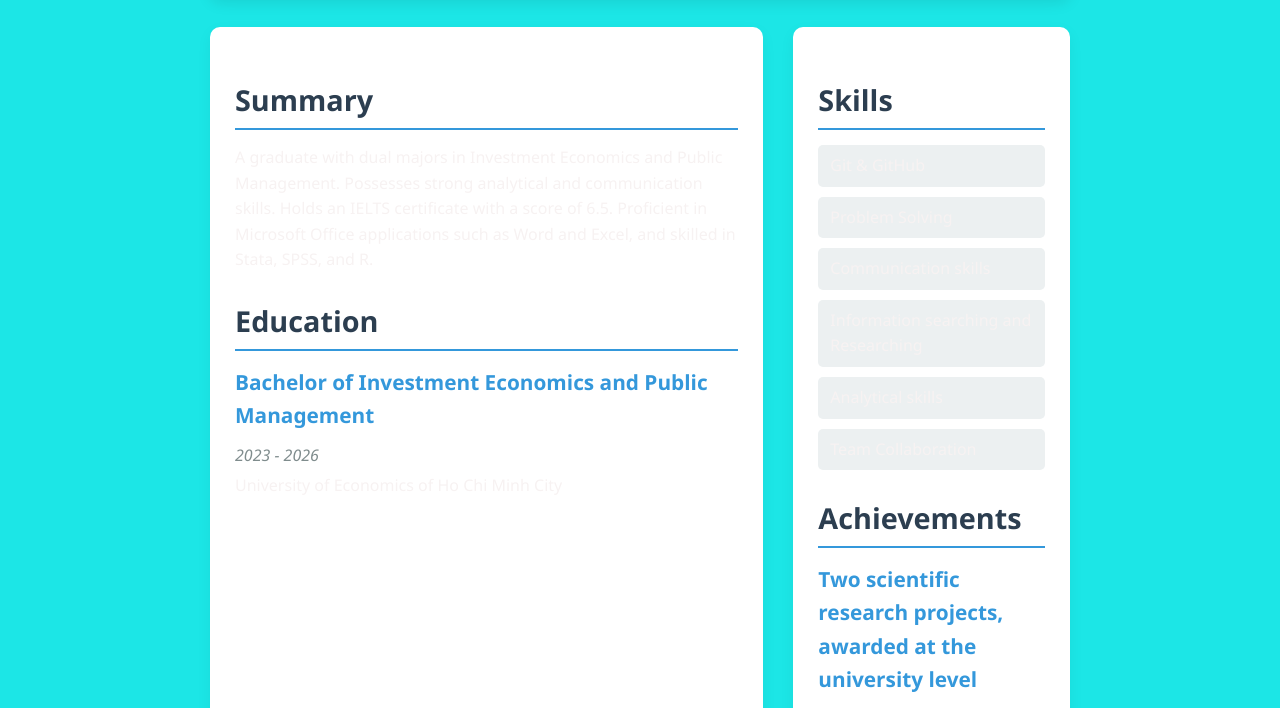
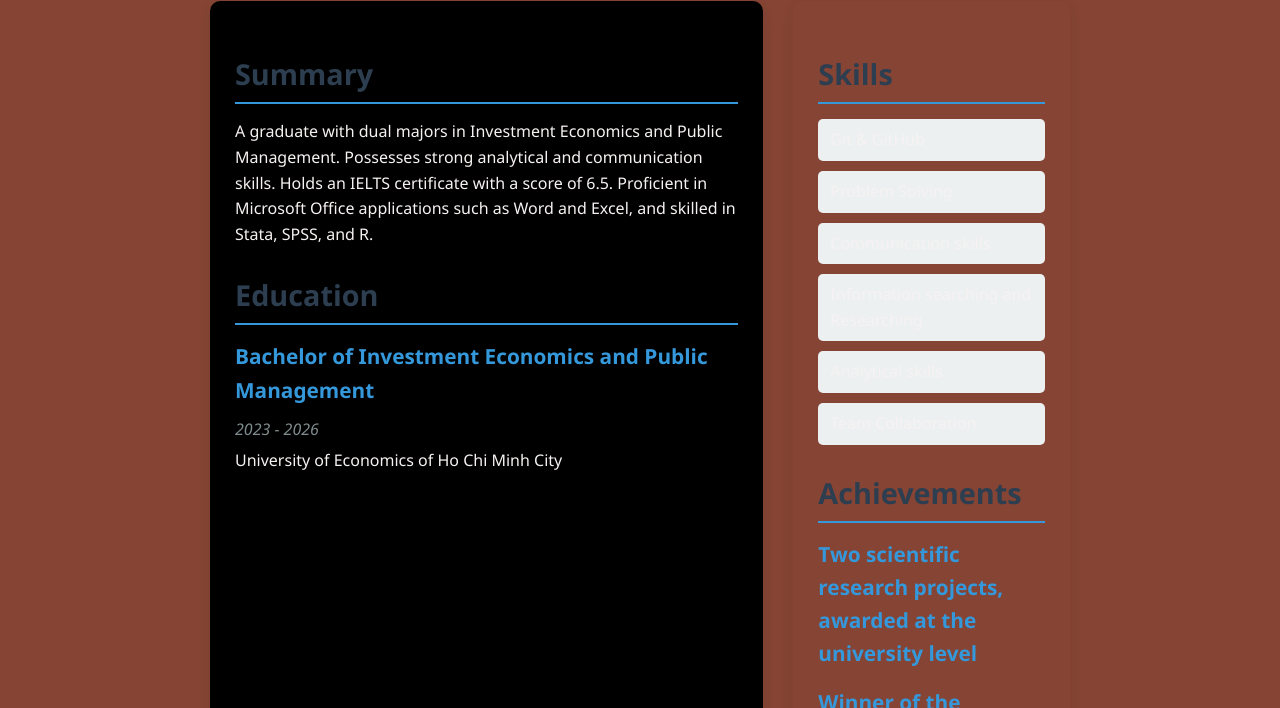
Before and after one commit to maitran31231026033/maitran14.github.io, a plain HTML site: page index.html in a window 1280 px wide. Shown: the part 254-962 px from the top of the page. Drawn offline with Linux system fonts and the light colour scheme.

Commit message:
Update index.html

```diff
--- a/index.html
+++ b/index.html
@@ -1,10 +1,9 @@
-# My Resume
 <!DOCTYPE html>
 <html lang="vi">
 <head>
     <meta charset="UTF-8">
     <meta name="viewport" content="width=device-width, initial-scale=1.0">
-    <title>My Resume - Mainran14</title>
+    <title>My Resume - Maitran14</title>
     <link rel="stylesheet" href="https://cdnjs.cloudflare.com/ajax/libs/font-awesome/6.4.0/css/all.min.css">
     <style>
         * {
@@ -15,7 +14,7 @@
         }
 
         body {
-            background-color: #1ce6e6;
+            background-color: #854434;
             color: #f7f2f2;
             line-height: 1.6;
         }
@@ -88,14 +87,14 @@
         }
 
         .main-section {
-            background: white;
+            background: black;
             padding: 25px;
             border-radius: 10px;
             box-shadow: 0 5px 15px rgba(0, 0, 0, 0.05);
         }
 
         .sidebar {
-            background: white;
+            background: dark grey;
             padding: 25px;
             border-radius: 10px;
             box-shadow: 0 5px 15px rgba(0, 0, 0, 0.05);
@@ -235,7 +234,6 @@
     </div>
 </body>
 </html>
-### Summary
 
 My resume I made using plain HTML5 & CSS.
 https://maitran14.github.io/
```
